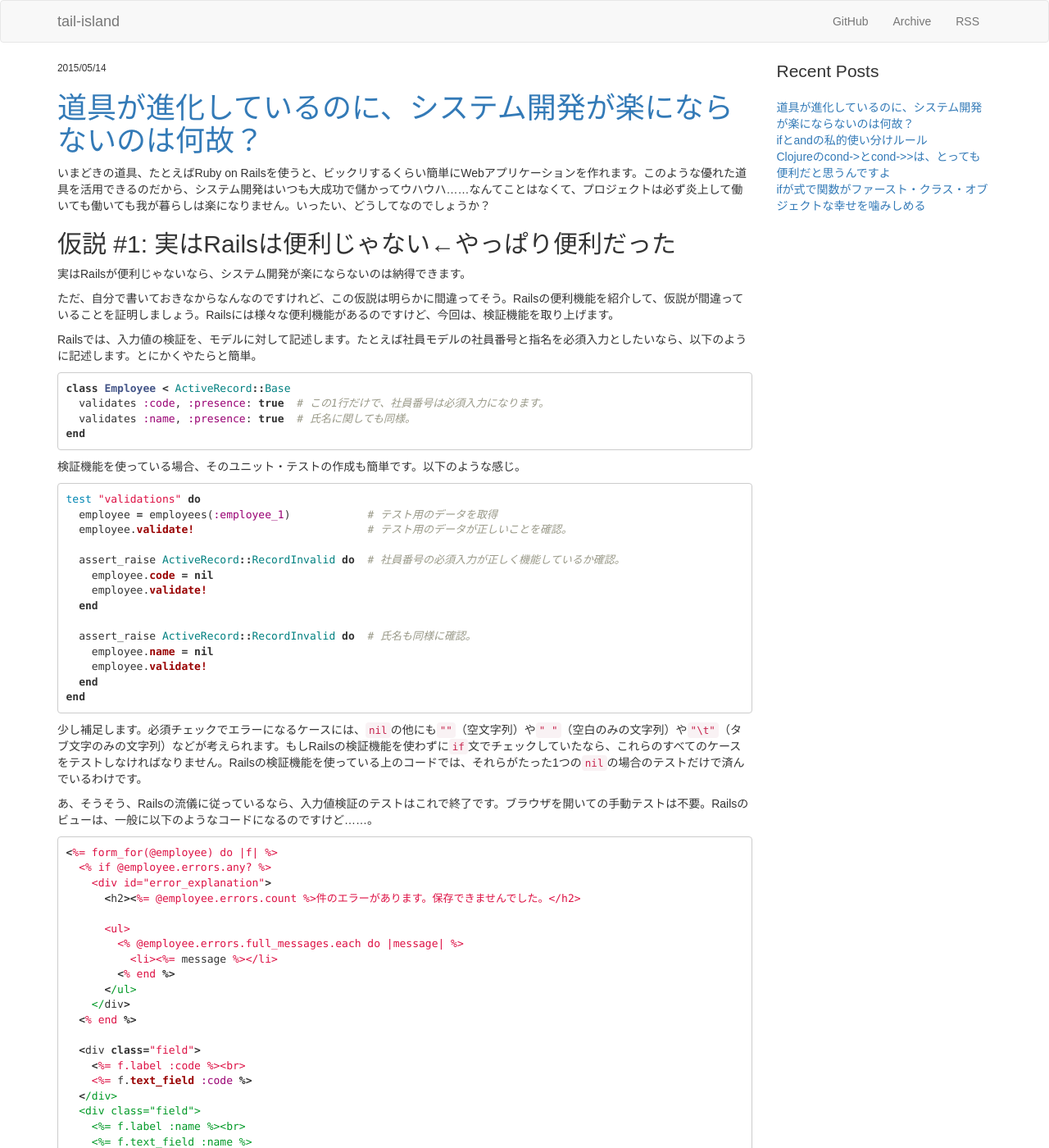
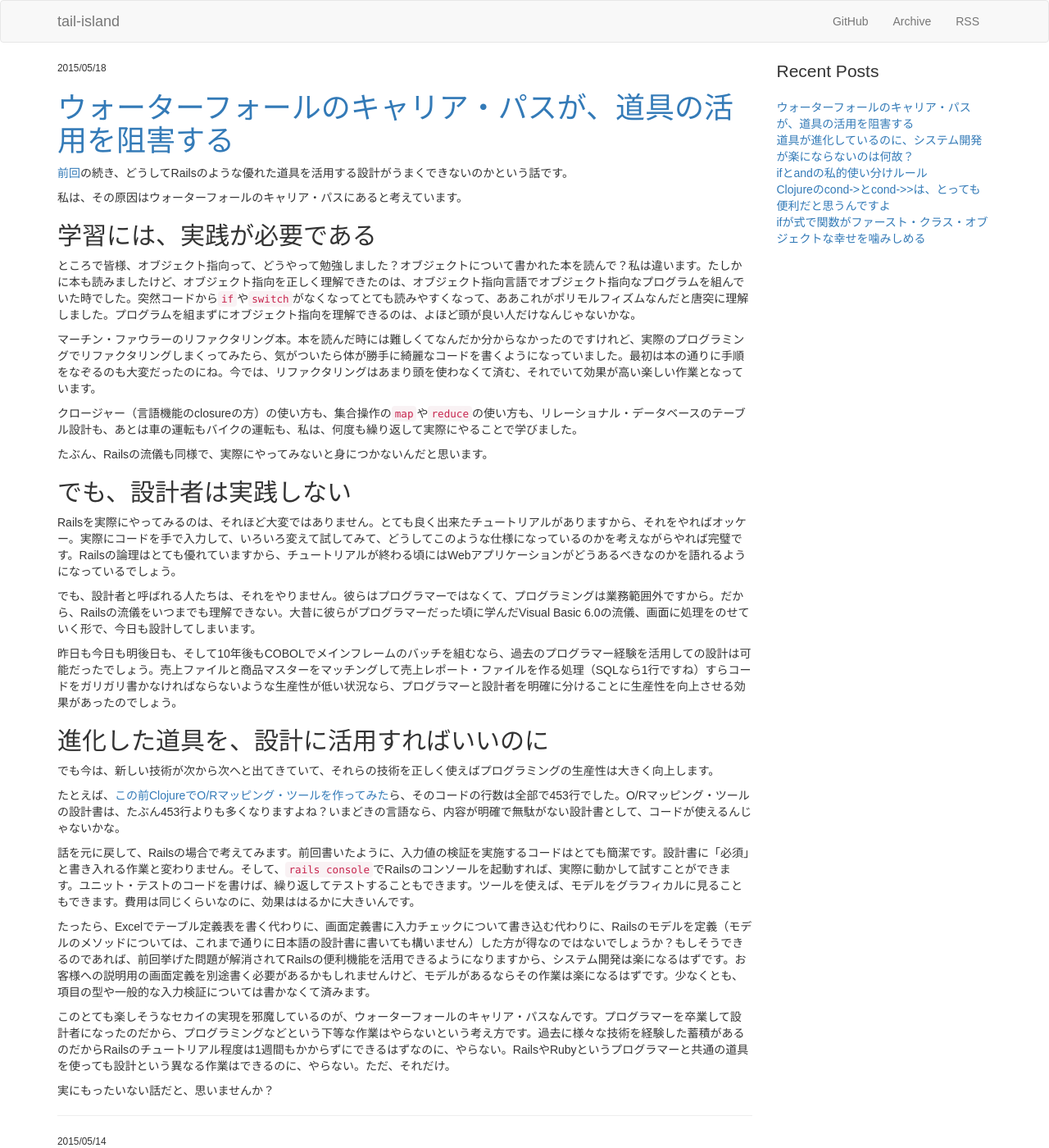
Before and after one commit to tail-island/tail-island.github.io, a Jekyll site: the page built from index.html, in a window 1280 px wide and 1400 px high. Shown: the whole window at 82% size. Built offline with Jekyll 4.4.1, drawn with Linux system fonts in a browser that asks for light colours; Markdown is read by kramdown in place of the engine named in the settings; the list of posts is cut into pages by our own code; some of the changed text lies outside the part shown.

Commit message:
Anti-waterfall is added.

```diff
--- a/_drafts/anti-waterfall.md
+++ b/_posts/2015-05-18-anti-waterfall.md
@@ -27,16 +27,16 @@ Railsを実際にやってみるのは、それほど大変ではありません
 
 昨日も今日も明後日も、そして10年後もCOBOLでメインフレームのバッチを組むなら、過去のプログラマー経験を活用しての設計は可能だったでしょう。売上ファイルと商品マスターをマッチングして売上レポート・ファイルを作る処理（SQLなら1行ですね）すらコードをガリガリ書かなければならないような生産性が低い状況なら、プログラマーと設計者を明確に分けることに生産性を向上させる効果があったのでしょう。
 
-## 進化した道具を、設計に活用したい
+## 進化した道具を、設計に活用すればいいのに
 
 でも今は、新しい技術が次から次へと出てきていて、それらの技術を正しく使えばプログラミングの生産性は大きく向上します。
 
 たとえば、[この前ClojureでO/Rマッピング・ツールを作ってみた](https://github.com/tail-island/twin-spar)ら、そのコードの行数は全部で453行でした。O/Rマッピング・ツールの設計書は、たぶん453行よりも多くなりますよね？いまどきの言語なら、内容が明確で無駄がない設計書として、コードが使えるんじゃないかな。
 
-Railsの場合で考えてみます。前回書いたように、入力値の検証を実施するコードはとても簡潔です。設計書に「必須」と書き入れる作業と変わりません。そして、`rails console`でRailsのコンソールを起動すれば、実際に動かして試すことができます。ユニット・テストのコードを書けば、繰り返してテストすることもできます。ツールを使えば、モデルをグラフィカルに見ることもできます。費用は同じで、そして効果ははるかに大きいんです。
+話を元に戻して、Railsの場合で考えてみます。前回書いたように、入力値の検証を実施するコードはとても簡潔です。設計書に「必須」と書き入れる作業と変わりません。そして、`rails console`でRailsのコンソールを起動すれば、実際に動かして試すことができます。ユニット・テストのコードを書けば、繰り返してテストすることもできます。ツールを使えば、モデルをグラフィカルに見ることもできます。費用は同じくらいなのに、効果ははるかに大きいんです。
 
-たったら、Excelでテーブル定義表を書く代わりに、画面定義書に入力チェックについて書き込む代わりに、Railsのモデルを定義（モデルのメソッドについては、これまで通りに日本語の設計書に書いても構いません）した方が得なのではないでしょうか？もしそうできるのであれば、Railsの便利機能を活用できて、システム開発は楽になるはずです。お客様への説明用の画面定義を別途書く必要があるかもしれませんけど、モデルがあるならその作業は楽になるはずです。少なくとも、項目の型や一般的な入力検証については書かなくて済みます。
+たったら、Excelでテーブル定義表を書く代わりに、画面定義書に入力チェックについて書き込む代わりに、Railsのモデルを定義（モデルのメソッドについては、これまで通りに日本語の設計書に書いても構いません）した方が得なのではないでしょうか？もしそうできるのであれば、前回挙げた問題が解消されてRailsの便利機能を活用できるようになりますから、システム開発は楽になるはずです。お客様への説明用の画面定義を別途書く必要があるかもしれませんけど、モデルがあるならその作業は楽になるはずです。少なくとも、項目の型や一般的な入力検証については書かなくて済みます。
 
 このとても楽しそうなセカイの実現を邪魔しているのが、ウォーターフォールのキャリア・パスなんです。プログラマーを卒業して設計者になったのだから、プログラミングなどという下等な作業はやらないという考え方です。過去に様々な技術を経験した蓄積があるのだからRailsのチュートリアル程度は1週間もかからずにできるはずなのに、やらない。RailsやRubyというプログラマーと共通の道具を使っても設計という異なる作業はできるのに、やらない。ただ、それだけ。
 
-実にもったいない話だと思いませんか？
+実にもったいない話だと、思いませんか？
```
